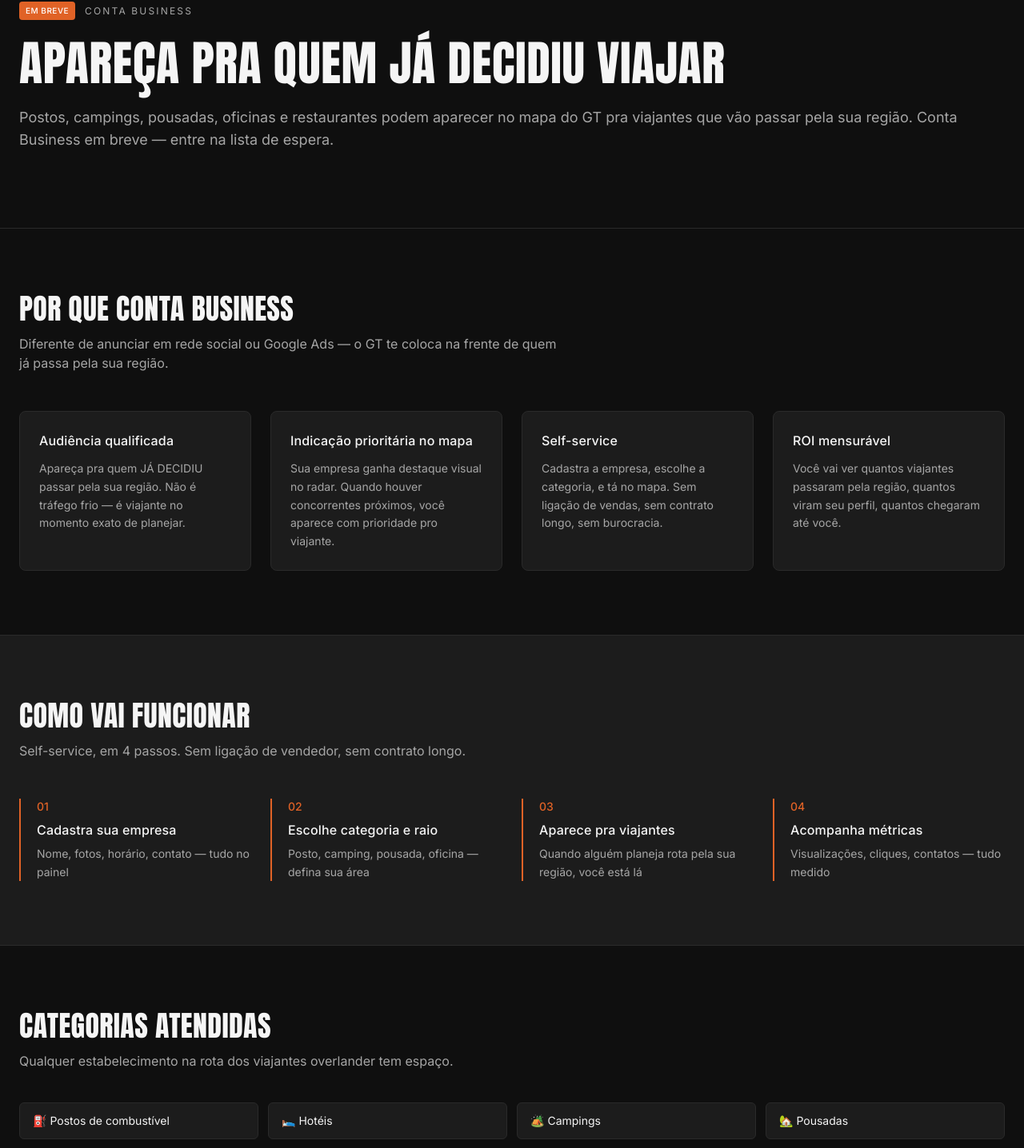
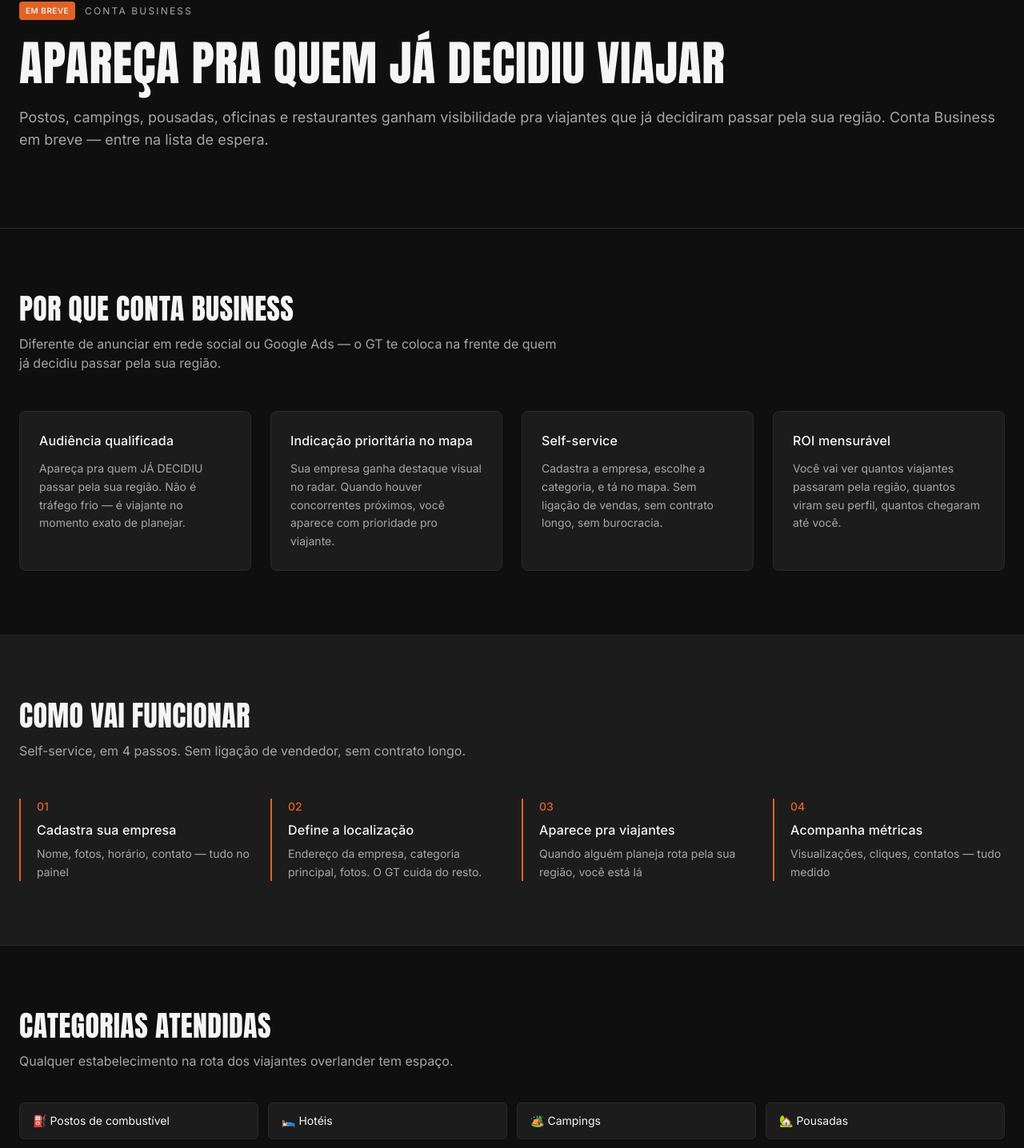
Before and after one commit to rangel2010/gtoverlander-site, a Next.js app: page /empresas in a window 1280 px wide. Shown: the part 175-1611 px from the top of the page at 80% size. Built offline with nearby package versions, Linux system fonts and the light colour scheme; no server answers.

Commit message:
refactor(copy): refina pagina Empresas - tira 'raio' e adiciona padarias

```diff
--- a/app/empresas/page.tsx
+++ b/app/empresas/page.tsx
@@ -28,7 +28,7 @@ const beneficios = [
 
 const passos = [
   { num: 1, titulo: 'Cadastra sua empresa', desc: 'Nome, fotos, horário, contato — tudo no painel' },
-  { num: 2, titulo: 'Escolhe categoria e raio', desc: 'Posto, camping, pousada, oficina — defina sua área' },
+  { num: 2, titulo: 'Define a localização', desc: 'Endereço da empresa, categoria principal, fotos. O GT cuida do resto.' },
   { num: 3, titulo: 'Aparece pra viajantes', desc: 'Quando alguém planeja rota pela sua região, você está lá' },
   { num: 4, titulo: 'Acompanha métricas', desc: 'Visualizações, cliques, contatos — tudo medido' },
 ];
@@ -40,6 +40,7 @@ const categorias = [
   '🏡 Pousadas',
   '🍽️ Restaurantes',
   '☕ Cafés',
+  '🥐 Padarias',
   '🔧 Oficinas mecânicas',
   '🚐 Receptivos pra RV',
 ];
@@ -61,9 +62,9 @@ export default function EmpresasPage() {
             Apareça pra quem já decidiu viajar
           </h1>
           <p className="text-base md:text-lg text-gt-text-muted leading-relaxed font-sans">
-            Postos, campings, pousadas, oficinas e restaurantes podem aparecer
-            no mapa do GT pra viajantes que vão passar pela sua região. Conta
-            Business em breve — entre na lista de espera.
+            Postos, campings, pousadas, oficinas e restaurantes ganham
+            visibilidade pra viajantes que já decidiram passar pela sua região.
+            Conta Business em breve — entre na lista de espera.
           </p>
         </div>
       </section>
@@ -75,7 +76,7 @@ export default function EmpresasPage() {
           </h2>
           <p className="text-gt-text-muted mb-12 max-w-2xl font-sans">
             Diferente de anunciar em rede social ou Google Ads — o GT te coloca
-            na frente de quem já passa pela sua região.
+            na frente de quem já decidiu passar pela sua região.
           </p>
 
           <div className="grid sm:grid-cols-2 lg:grid-cols-4 gap-6">
```
